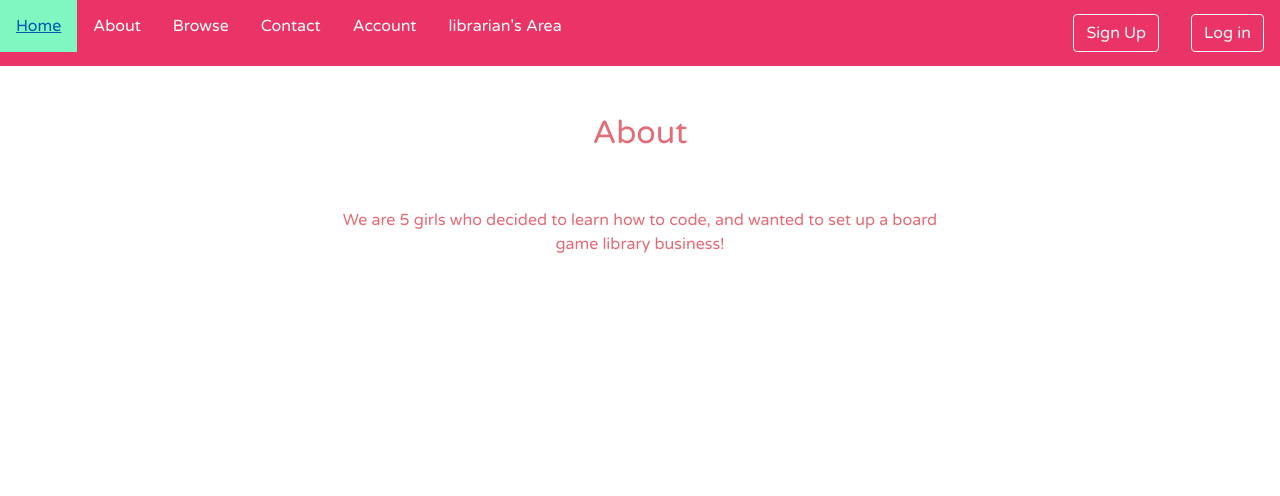
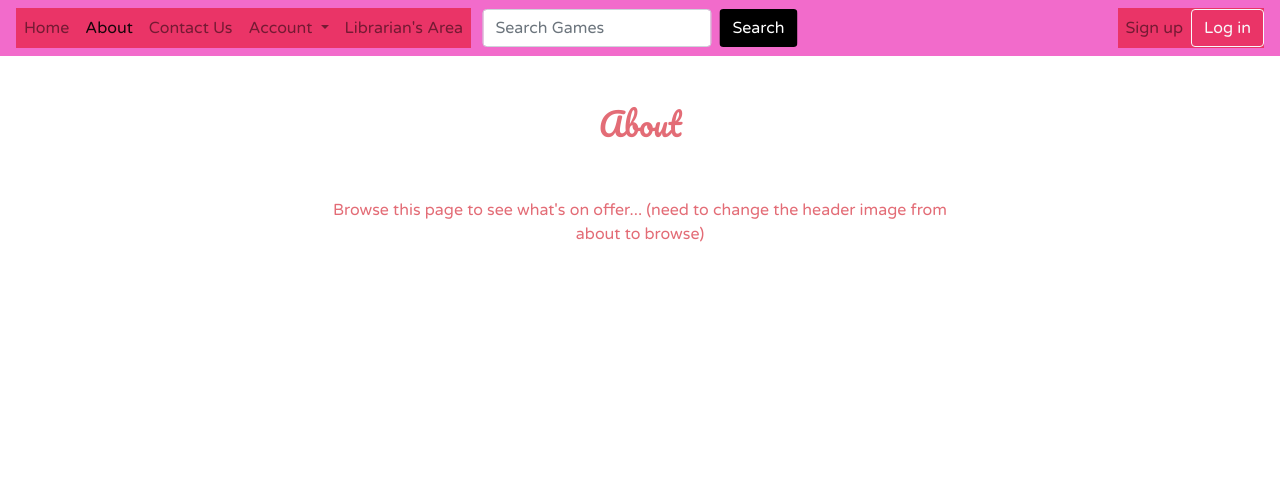
Before and after one commit to bessgetstechy/SpectacularGITs, a PHP site: page /Library/About.php in a window 1280 px wide. Shown: the top 496 px of the page. Run offline with PHP 8.4, Linux system fonts and the light colour scheme.

Commit message:
Reverted to original design

```diff
--- a/About.php
+++ b/About.php
@@ -1,53 +1,31 @@
 <!DOCTYPE html>
 <html lang="en">
-<!-- Below is the head -->
+
+
+
 <head>
 
     <!-- Required meta tags -->
     <meta charset="utf-8">
     <meta name="viewport" content="width=device-width, initial-scale=1, shrink-to-fit=no">
 
-        <!-- Bootstrap CSS & Fonts -->
-        <link rel="stylesheet" href="https://stackpath.bootstrapcdn.com/bootstrap/4.4.1/css/bootstrap.min.css">
+    <!-- Bootstrap CSS & Fonts-->
+    <link rel="stylesheet" href="https://stackpath.bootstrapcdn.com/bootstrap/4.4.1/css/bootstrap.min.css" integrity="sha384-Vkoo8x4CGsO3+Hhxv8T/Q5PaXtkKtu6ug5TOeNV6gBiFeWPGFN9MuhOf23Q9Ifjh" crossorigin="anonymous">
     <link href="https://fonts.googleapis.com/css?family=Pacifico&display=swap" rel="stylesheet">
 
     <!-- Stylesheet internal-->
     <link rel="stylesheet" type="text/css" href="LibraryStyles.css">
 
     <title>Spectacular Board Game Library | Home </title>
-
-
+    <style>
+    #MainTitle {color: rgb(242, 107, 203);
+        line-height: 1.4;
+        align-content: center;
+        font-size: 30px;}
+    </style>
 
         <!-- Below is the navigation -->
 
-<!-- NEW NAV BAR -->
-        <ul>
-            <li><a class="active" href="Home.php">Home</a></li>
-            <li><a href="About.php">About</a></li>
-            <li><a href="BrowseAllPage.php">Browse</a></li>
-            <li><a href="#contact us">Contact</a></li>
-            <li><a href="#Account">Account</a></li>
-            <li><a href="#librarian Area">librarian's Area</a></li>
-
-
-            <li style="float:right"><a
-            <form class="form-inline">
-                        <button class="btn btn-outline-light" type="button" onclick="window.location.href = 'http://localhost:8080/Library/Login.php';">Log in</button>
-                    </form>
-            </a></li>
-
-
-            <li style="float:right"><a
-            <form class="form-inline">
-                        <button class="btn btn-outline-light" type="button" onclick="window.location.href = 'http://localhost:8080/Library/SignUp.php';">Sign Up</button>
-                    </form>
-            </a></li>
-
-        </ul>
-
-
-
- <!-- ORIGINAL NAV. DON'T DELETE:
     <nav class="navbar navbar-expand navbar-light d-flex justify-content-between bd-navbar" style="background-color: rgb(242, 107, 203)">
         <div class="collapse navbar-collapse" id="navbarSupportedContent">
     <ul class="navbar-nav mr-auto">
@@ -92,7 +70,6 @@
     </form>
     </ul>
     </nav>
- -->
 
 </head>
 
@@ -100,12 +77,13 @@
 <body>
     <br>
     <br>
-    <h2> About </h2>
+        <h2 style="font-family: 'Pacifico', cursive;">About</h2>
     <br>
     <br>
 
     <div class="center">
-        We are 5 girls who decided to learn how to code, and wanted to set up a board game library business!
+
+        Browse this page to see what's on offer...  (need to change the header image from about to browse)
   </div>
 </div>
 
--- a/nbproject/private/private.xml
+++ b/nbproject/private/private.xml
@@ -2,6 +2,10 @@
 <project-private xmlns="http://www.netbeans.org/ns/project-private/1">
     <editor-bookmarks xmlns="http://www.netbeans.org/ns/editor-bookmarks/2" lastBookmarkId="0"/>
     <open-files xmlns="http://www.netbeans.org/ns/projectui-open-files/2">
-        <group/>
+        <group>
+            <file>file:/Applications/XAMPP/xamppfiles/htdocs/SpectacularGITs/Home.php</file>
+            <file>file:/Applications/XAMPP/xamppfiles/htdocs/SpectacularGITs/About.php</file>
+            <file>file:/Applications/XAMPP/xamppfiles/htdocs/SpectacularGITs/LIbraryStyles.css</file>
+        </group>
     </open-files>
 </project-private>
```
Also changed, not shown: Homepage2.php (renamed from Home.php, +3 -33 lines), LIbraryStyles.css (+6 -3 lines), 1 other file. Lines whose indentation alone changed are shown as unchanged.
